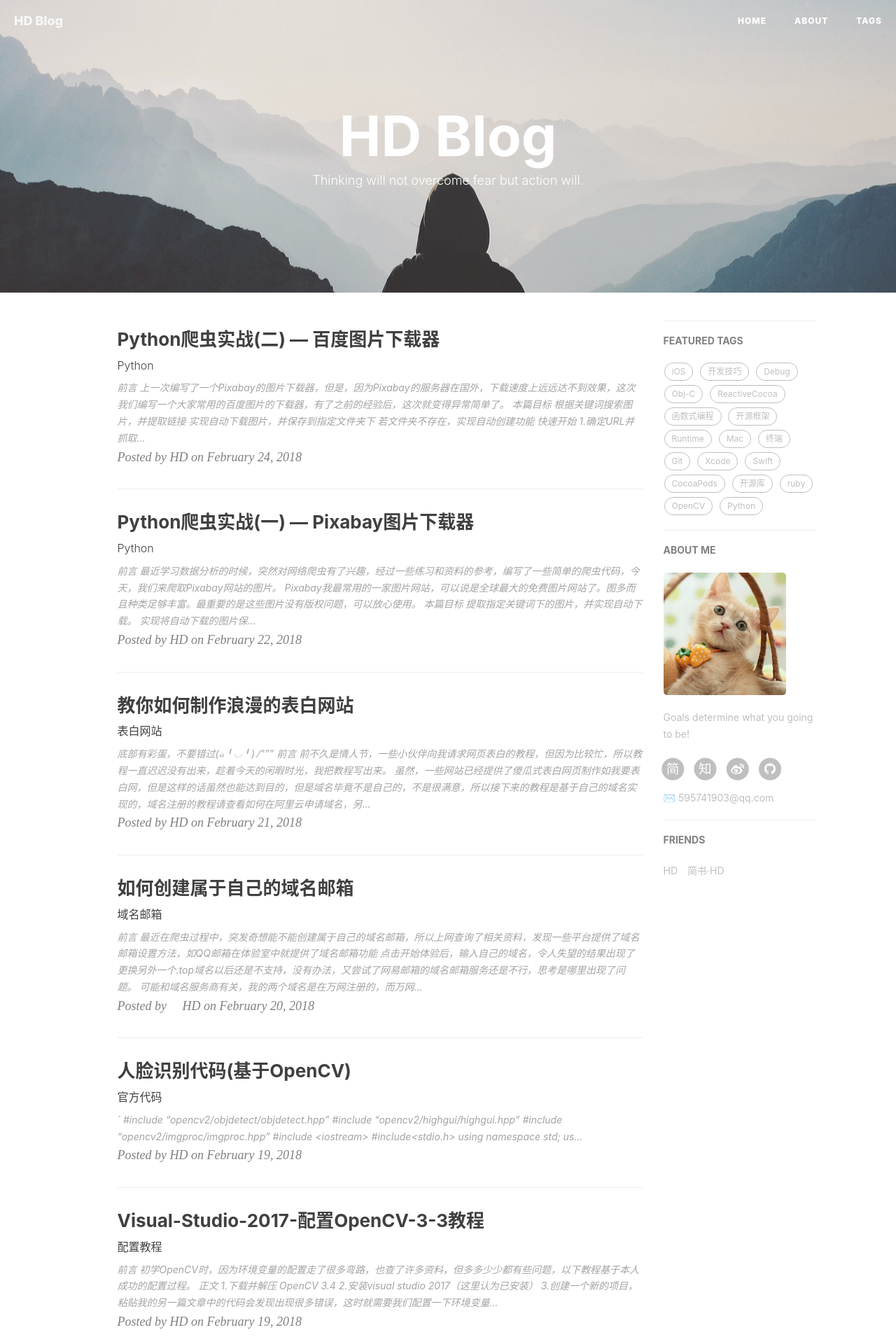
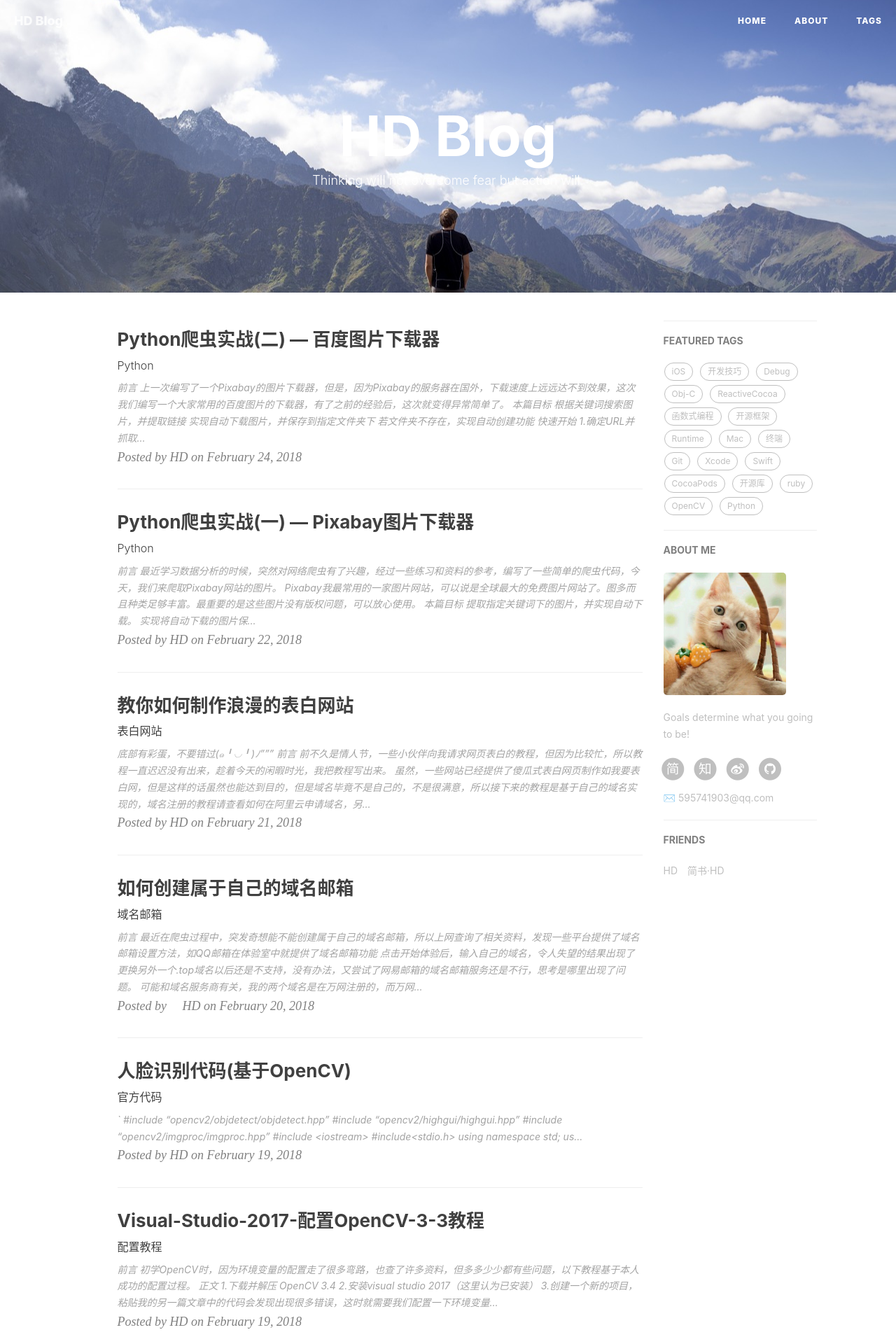
Before and after one commit to wanghaodi/wanghaodi.github.io, a Jekyll site: the page built from index.html, in a window 1280 px wide. Shown: the top 1920 px of the page at 70% size. Built offline with Jekyll 4.4.1, drawn with Linux system fonts in a browser that asks for light colours; nearby versions of some CDN libraries; the list of posts is cut into pages by our own code; comment, search, counter and statistics services are not loaded.

Commit message:
mountain

```diff
--- a/_config.yml
+++ b/_config.yml
@@ -1,7 +1,7 @@
 # Site settings
 title: HD Blog
 SEOTitle: HD的博客 | HD Blog
-header-img: img/post-bg-mountain.jpg
+header-img: img/post-bg-mountain2.jpg
 email: 595741903@qq.com
 description: "Every failure is leading towards success."
 keyword: "HD, HD Blog, 颢迪的博客, 王颢迪, wanghaodi, Blog, HD的博客"
```
